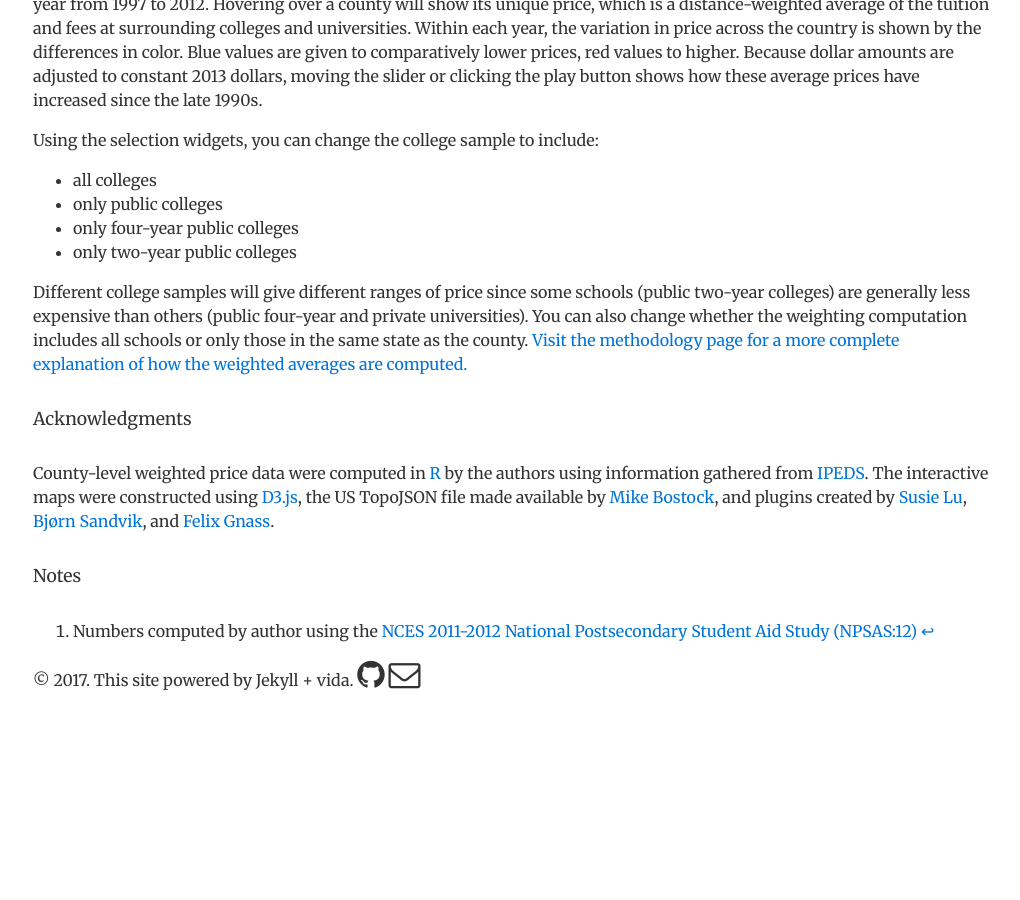
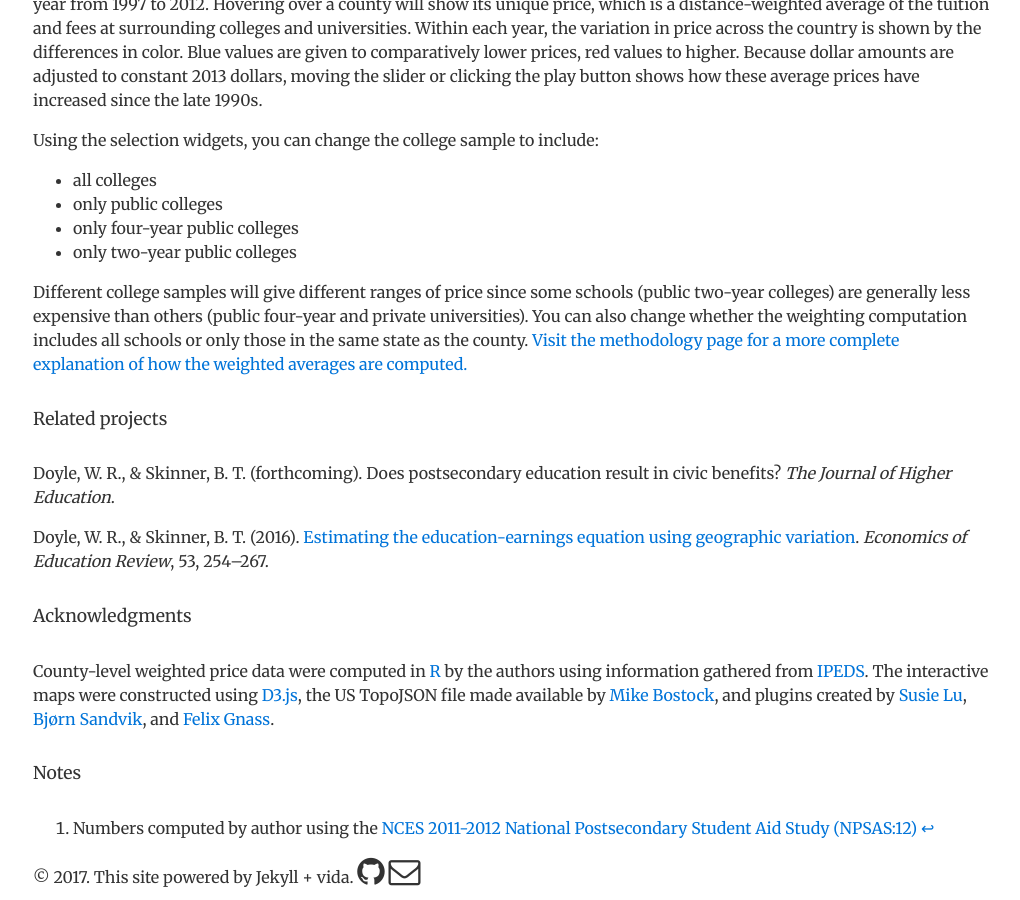
Before and after one commit to btskinner/collegecost, a Jekyll site: the page built from index.md, in a window 1280 px wide and 900 px high, scrolled down 1069 px. Shown: the whole window, without its empty margins (127-1147 px from the left). Built offline with Jekyll 4.4.1, drawn with Linux system fonts in a browser that asks for light colours; before the commit the page ends 1772 px from its top, so only the background shows below that.

Commit message:
added links for papers

```diff
--- a/index.md
+++ b/index.md
@@ -84,6 +84,12 @@ change whether the weighting computation includes all schools or only
 those in the same state as the
 county. [Visit the methodology page for a more complete explanation of how the weighted averages are computed.]({{ site.siteurl }}/methodology/)
 
+##### Related projects
+
+Doyle, W. R., & Skinner, B. T. (forthcoming). Does postsecondary education result in civic benefits? *The Journal of Higher Education*.
+
+Doyle, W. R., & Skinner, B. T. (2016). [Estimating the education-earnings equation using geographic variation](http://www.sciencedirect.com/science/article/pii/S0272775715300303). *Economics of Education Review*, 53, 254–267.
+
 ##### Acknowledgments
 
 County-level weighted price data were computed in
```
Also changed, not shown: 1 other file.
